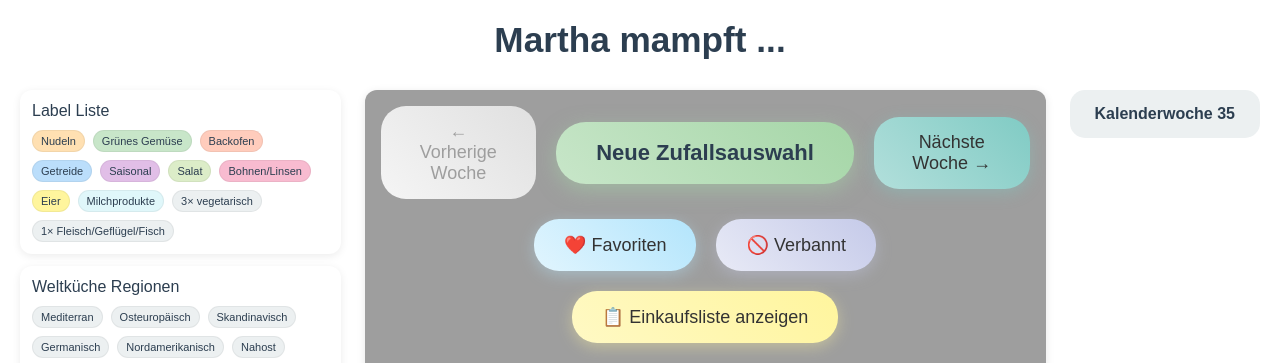
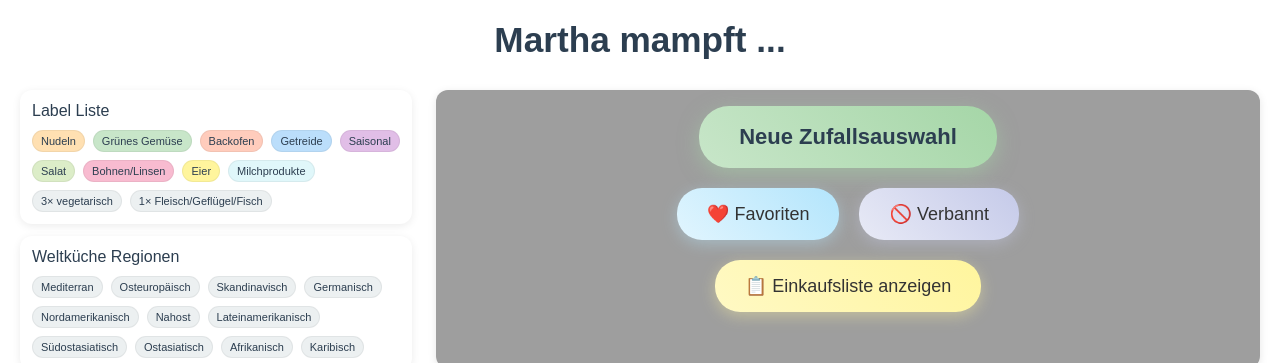
Before and after one commit to MarthaNick/Martha-mampft, a plain HTML site: page index.html in a window 1280 px wide. Shown: the top 363 px of the page. Drawn offline with Linux system fonts and the light colour scheme.

Commit message:
removing the week feature

```diff
--- a/index.html
+++ b/index.html
@@ -47,11 +47,9 @@
       </div>
       <div class="buttons-panel">
       <div class="button-container">
-      <!-- Row 1: Prev | New Randomization | Next -->
+      <!-- Row 1: New Randomization only -->
       <div class="nav-randomize-row">
-        <button class="prev-week-btn align-left" onclick="previousWeek()" id="prevWeekBtn">← Vorherige Woche</button>
         <button class="randomize-btn" onclick="newRandomization()" id="randomizeBtn">Neue Zufallsauswahl</button>
-        <button class="next-week-btn align-right" onclick="nextWeek()" id="nextWeekBtn">Nächste Woche →</button>
       </div>
 
       <!-- Row 2: Favorites, Banned (Blue pastels) -->
@@ -89,9 +87,6 @@
       </div>
     </div>
 
-    <div class="week-indicator" id="weekIndicator" style="display: none">
-      <span id="weekText"></span>
-    </div>
 
     <div class="meals-container" id="mealsContainer"></div>
     <div id="constraintsLegend">
--- a/script.js
+++ b/script.js
@@ -208,26 +208,7 @@ function updateRatingButtons() {
   });
 }
 
-function updateWeekDisplay() {
-  const calendarWeek = getCalendarWeekForMealWeek(currentWeek);
-  document.getElementById(
-    "weekText"
-  ).textContent = `Kalenderwoche ${calendarWeek}`;
-}
 
-function updateButtonStates() {
-  const prevBtn = document.getElementById("prevWeekBtn");
-
-  // Always show previous week button
-  prevBtn.style.display = "inline-block";
-
-  // Enable/disable based on current week
-  if (currentWeek <= 0) {
-    prevBtn.disabled = true;
-  } else {
-    prevBtn.disabled = false;
-  }
-}
 
 function newRandomization() {
   // Generate 4 random meals for the current week honoring constraints
@@ -235,15 +216,10 @@ function newRandomization() {
   allWeeklyMeals[currentWeek] = selectedMeals;
   displayMeals(selectedMeals);
   // Reveal controls
-  document.getElementById("nextWeekBtn").style.display = "inline-block";
-  document.getElementById("weekIndicator").style.display = "block";
   document.getElementById("exportBtn").style.display = "inline-block";
   document.getElementById("favoritesBtn").style.display = "inline-block";
   document.getElementById("bannedBtn").style.display = "inline-block";
   document.getElementById("randomizeBtn").style.display = "inline-block";
-  document.getElementById("weekIndicator").style.display = "block";
-  updateWeekDisplay();
-  updateButtonStates();
 }
 
 function generateMeals() {
@@ -277,11 +253,6 @@ document.addEventListener("DOMContentLoaded", () => {
   usedVegetarianMeals = [];
   allWeeklyMeals = {};
 
-  // Show week indicator and update button states immediately
-  document.getElementById("weekIndicator").style.display = "block";
-  document.getElementById("prevWeekBtn").style.display = "inline-block";
-  updateWeekDisplay();
-  updateButtonStates();
 
   newRandomization();
 });
@@ -325,12 +296,8 @@ function surpriseMe() {
   displayMeals(selectedMeals);
 
   // Show navigation buttons
-  document.getElementById("nextWeekBtn").style.display = "inline-block";
   document.getElementById("randomizeBtn").style.display = "inline-block";
-  document.getElementById("weekIndicator").style.display = "block";
   document.getElementById("exportBtn").style.display = "inline-block";
-  updateWeekDisplay();
-  updateButtonStates();
 }
 
 function showShoppingList() {
@@ -345,7 +312,6 @@ function showShoppingList() {
   if (isMainView) {
     document.getElementById("mealsContainer").style.display = "none";
     document.querySelector(".button-container").style.display = "none";
-    document.getElementById("weekIndicator").style.display = "none";
   }
 
   document.getElementById("favoritesContainer").style.display = "none";
@@ -832,38 +798,7 @@ function copyShortList() {
     });
 }
 
-function nextWeek() {
-  currentWeek++;
 
-  if (!allWeeklyMeals[currentWeek]) {
-    // Reset used meals every 4 weeks to ensure variety
-    if (currentWeek % 4 === 0) {
-      usedMeatMeals = [];
-      usedVegetarianMeals = [];
-    }
-    const selectedMeals = generateWeeklyMeals();
-    allWeeklyMeals[currentWeek] = selectedMeals;
-  }
-
-  displayMeals(allWeeklyMeals[currentWeek]);
-
-  document.getElementById("nextWeekBtn").style.display = "inline-block";
-  document.getElementById("randomizeBtn").style.display = "inline-block";
-  updateWeekDisplay();
-  updateButtonStates();
-}
-
-function previousWeek() {
-  if (currentWeek > 0) {
-    currentWeek--;
-    displayMeals(allWeeklyMeals[currentWeek]);
-
-    document.getElementById("nextWeekBtn").style.display = "inline-block";
-    document.getElementById("randomizeBtn").style.display = "inline-block";
-    updateWeekDisplay();
-    updateButtonStates();
-  }
-}
 
 function showFavorites() {
   showListView("favorites");
@@ -880,7 +815,6 @@ function showListView(type) {
   if (isMainView) {
     document.getElementById("mealsContainer").style.display = "none";
     document.querySelector(".button-container").style.display = "none";
-    document.getElementById("weekIndicator").style.display = "none";
   }
 
   document.getElementById("favoritesContainer").style.display =
@@ -956,8 +890,6 @@ function showListView(type) {
 function showMainView() {
   document.getElementById("mealsContainer").style.display = "";
   document.querySelector(".button-container").style.display = "";
-  document.getElementById("weekIndicator").style.display =
-    Object.keys(allWeeklyMeals).length > 0 ? "block" : "none";
   document.getElementById("favoritesContainer").style.display = "none";
   document.getElementById("bannedContainer").style.display = "none";
   document.getElementById("shoppingListContainer").style.display = "none";
--- a/styles.css
+++ b/styles.css
@@ -50,17 +50,14 @@ h1 {
   justify-content: center;
 }
 
-/* New layout for prev / randomize / next */
+/* New layout for randomize only */
 .nav-randomize-row {
-  display: grid;
-  grid-template-columns: 1fr auto 1fr;
+  display: flex;
+  justify-content: center;
   align-items: center;
-  gap: 20px;
   width: 100%;
   max-width: 900px;
 }
-.align-left { justify-self: start; }
-.align-right { justify-self: end; }
 .randomize-btn {
   background: linear-gradient(45deg, #c8e6c9, #a5d6a7);
   box-shadow: 0 6px 20px rgba(165, 214, 167, 0.5);
@@ -82,8 +79,6 @@ h1 {
 /* Base button styles */
 .generate-btn,
 .surprise-btn,
-.next-week-btn,
-.prev-week-btn,
 .export-btn,
 .favorites-btn,
 .banned-btn {
@@ -119,24 +114,6 @@ h1 {
   box-shadow: 0 6px 20px rgba(197, 225, 165, 0.6);
 }
 
-.next-week-btn,
-.prev-week-btn {
-  background: linear-gradient(45deg, #b2dfdb, #80cbc4);
-  box-shadow: 0 4px 15px rgba(128, 203, 196, 0.4);
-}
-
-.next-week-btn:hover,
-.prev-week-btn:hover:not(:disabled) {
-  background: linear-gradient(45deg, #80cbc4, #4db6ac);
-  box-shadow: 0 6px 20px rgba(128, 203, 196, 0.6);
-}
-
-.prev-week-btn:disabled {
-  background: linear-gradient(45deg, #f5f5f5, #e0e0e0);
-  color: #9e9e9e;
-  cursor: not-allowed;
-  box-shadow: none;
-}
 
 /* Row 2: Blue pastels (Favorites, Banned) */
 .favorites-btn {
@@ -171,27 +148,7 @@ h1 {
 }
 
 
-.week-indicator {
-  margin-bottom: 30px;
-  padding: 15px 25px;
-  background: #ecf0f1;
-  border-radius: 15px;
-  color: #2c3e50;
-  font-weight: bold;
-  font-size: 16px;
-  display: flex;
-  justify-content: space-between;
-  align-items: center;
-  max-width: 400px;
-  margin-left: auto;
-  margin-right: auto;
-}
 
-.calendar-week {
-  font-size: 14px;
-  color: #7f8c8d;
-  font-weight: normal;
-}
 
 .meals-container {
   display: grid;
```
